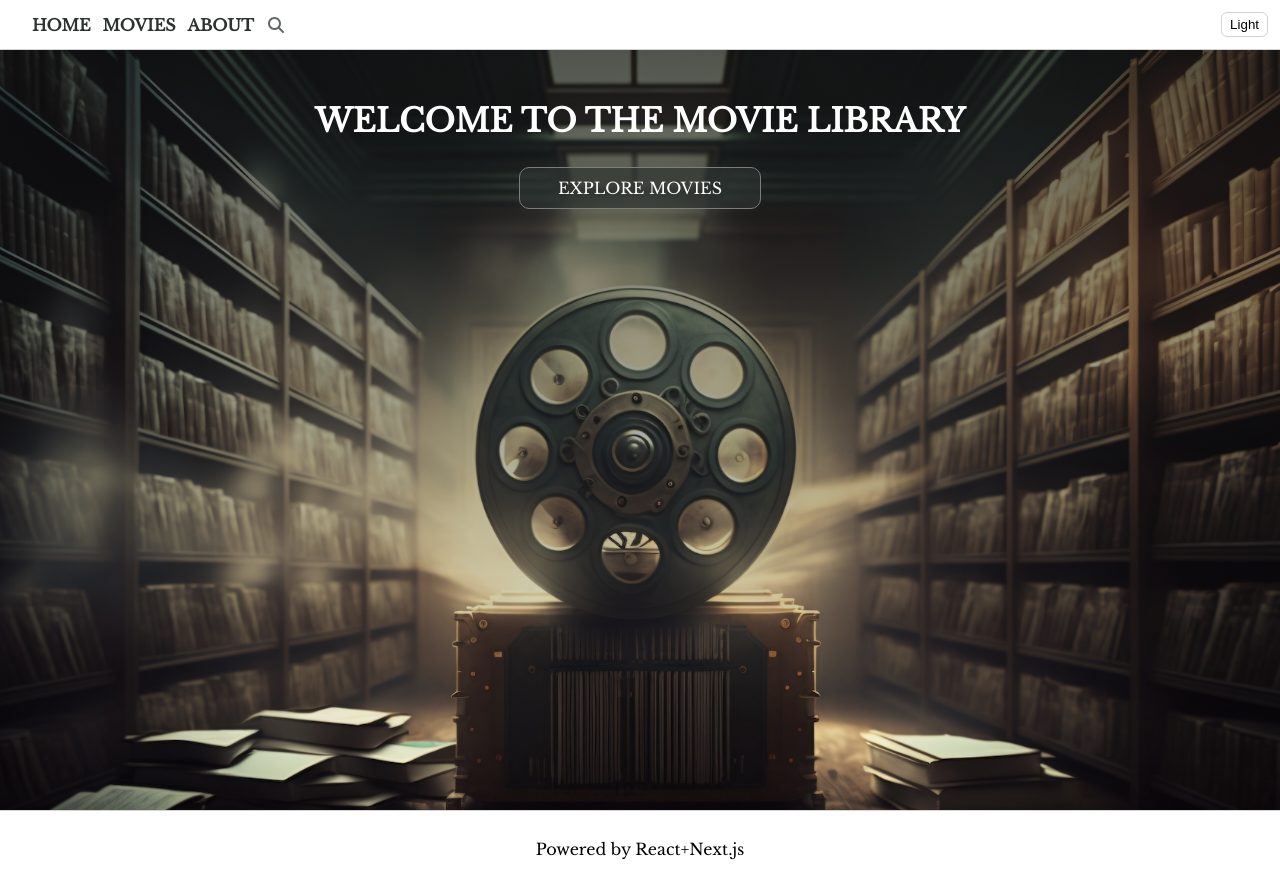
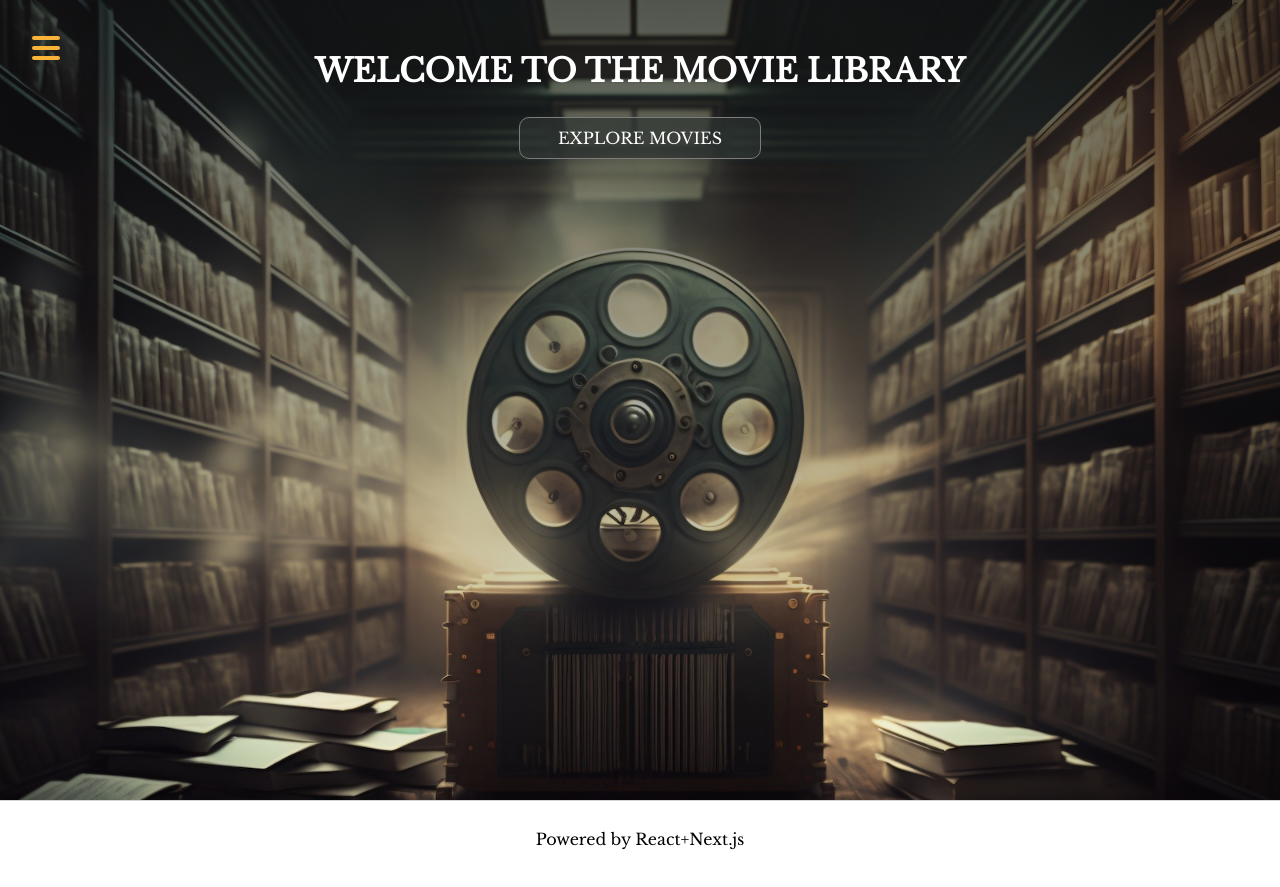
Before and after one commit to pablohennique/my-movie-library, a Next.js app: page / in a window 1280 px wide. Built offline with nearby package versions, Linux system fonts and the light colour scheme.

Commit message:
implemented invisible nav bar with burger menue. some issues remain

```diff
--- a/src/app/layout.js
+++ b/src/app/layout.js
@@ -3,8 +3,7 @@ import './globals.css'
 import styles from './layout.module.css'
 import { Inter } from 'next/font/google'
 import { Libre_Baskerville } from 'next/font/google'
-import { NavMenu } from '../components/nav-menu'
-import { ThemeSwitch } from '../components/theme-switch'
+import { BurgerMenu } from '../components/burger-menu'
 
 const inter = Inter({ subsets: ['latin'] })
 const libreBaskerville = Libre_Baskerville({ subsets: ['latin'], weight: '400'})
@@ -22,8 +21,7 @@ export default function RootLayout({ children }) {
       <html lang="en">
         <body className={`${libreBaskerville.className} ${styles.rootLayout}`}>
           <header>
-            <NavMenu />
-            <ThemeSwitch />
+            <BurgerMenu />
           </header>
 
           <main>{children}</main>
--- a/src/app/page.module.css
+++ b/src/app/page.module.css
@@ -22,14 +22,13 @@
   background-position: center;
   background-repeat: no-repeat;
   /* height: 86vh; */
-  height: 95vh;
+  height: 100vh;
   top: 0; left: 0;
   text-align: center;
-
 }
 
 .negativeMargin {
-  margin: -30px -128px;
+  margin: -107px -128px -30px -128px;
 }
 
 .landingButton {
--- /dev/null
+++ b/src/components/burger-menu.js
@@ -0,0 +1,26 @@
+'use client'
+import { useState } from "react"
+import { FontAwesomeIcon } from '@fortawesome/react-fontawesome'
+import { faBars } from '@fortawesome/free-solid-svg-icons'
+import { NavMenuWithLight } from './nav-menu-with-light'
+import styles from './burger-menu.module.css'
+
+export function BurgerMenu() {
+  const burgerMenu = <FontAwesomeIcon icon={faBars} size='2xl' style={{color: "#F9B339", }} />
+  const [isMenuOpen, setIsMenuOpen] = useState(false)
+  const handleHover = () => {
+    setIsMenuOpen(!isMenuOpen)
+  }
+
+  // document.body.classList.toggle('navMenuHidden')
+
+  return(
+    <div
+      className={styles.navBarComplete}
+      onMouseEnter={handleHover} onMouseLeave={handleHover}
+    >
+      {burgerMenu}
+      {isMenuOpen && <NavMenuWithLight />}
+    </div>
+  )
+}
--- /dev/null
+++ b/src/components/burger-menu.module.css
@@ -0,0 +1,8 @@
+.navBarComplete {
+  padding-left: 20px;
+  padding-top: 20px;
+  display: flex;
+  justify-content: space-between;
+  align-items: center;
+  z-index: 9999;
+}
--- /dev/null
+++ b/src/components/nav-menu-with-light.js
@@ -0,0 +1,12 @@
+import { NavMenu } from "./nav-menu"
+import { ThemeSwitch } from "./theme-switch"
+import styles from './nav-menu-with-lights.module.css'
+
+export function NavMenuWithLight() {
+  return(
+    <div className={styles.dynamicNavBar}>
+      <NavMenu />
+      <ThemeSwitch />
+  </div>
+  )
+}
--- /dev/null
+++ b/src/components/nav-menu-with-lights.module.css
@@ -0,0 +1,6 @@
+.dynamicNavBar {
+  /* padding: 12px; */
+  display: flex;
+  justify-content: space-between;
+  align-items: center;
+}
```
Also changed, not shown: src/app/layout.module.css (+9 -0 lines).
